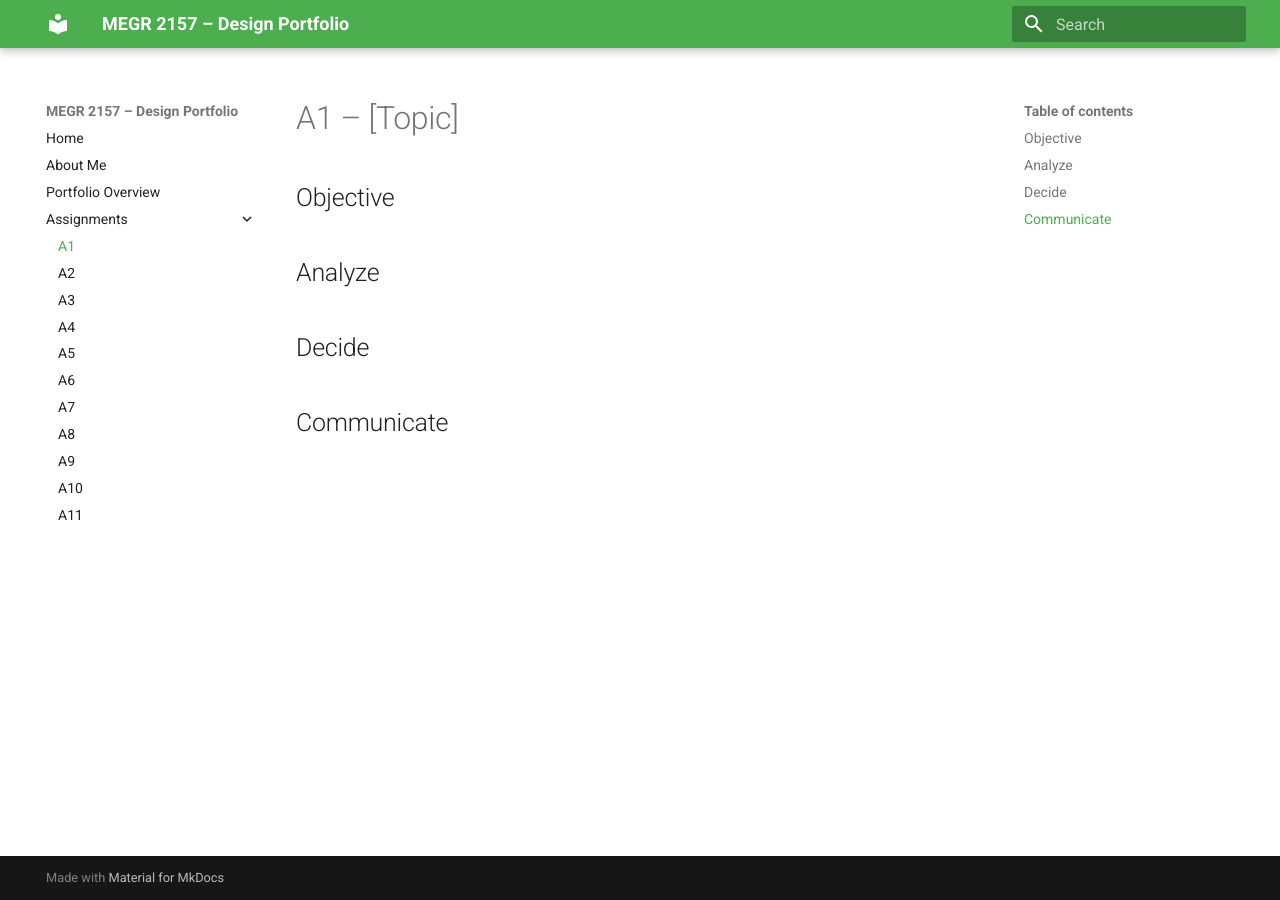
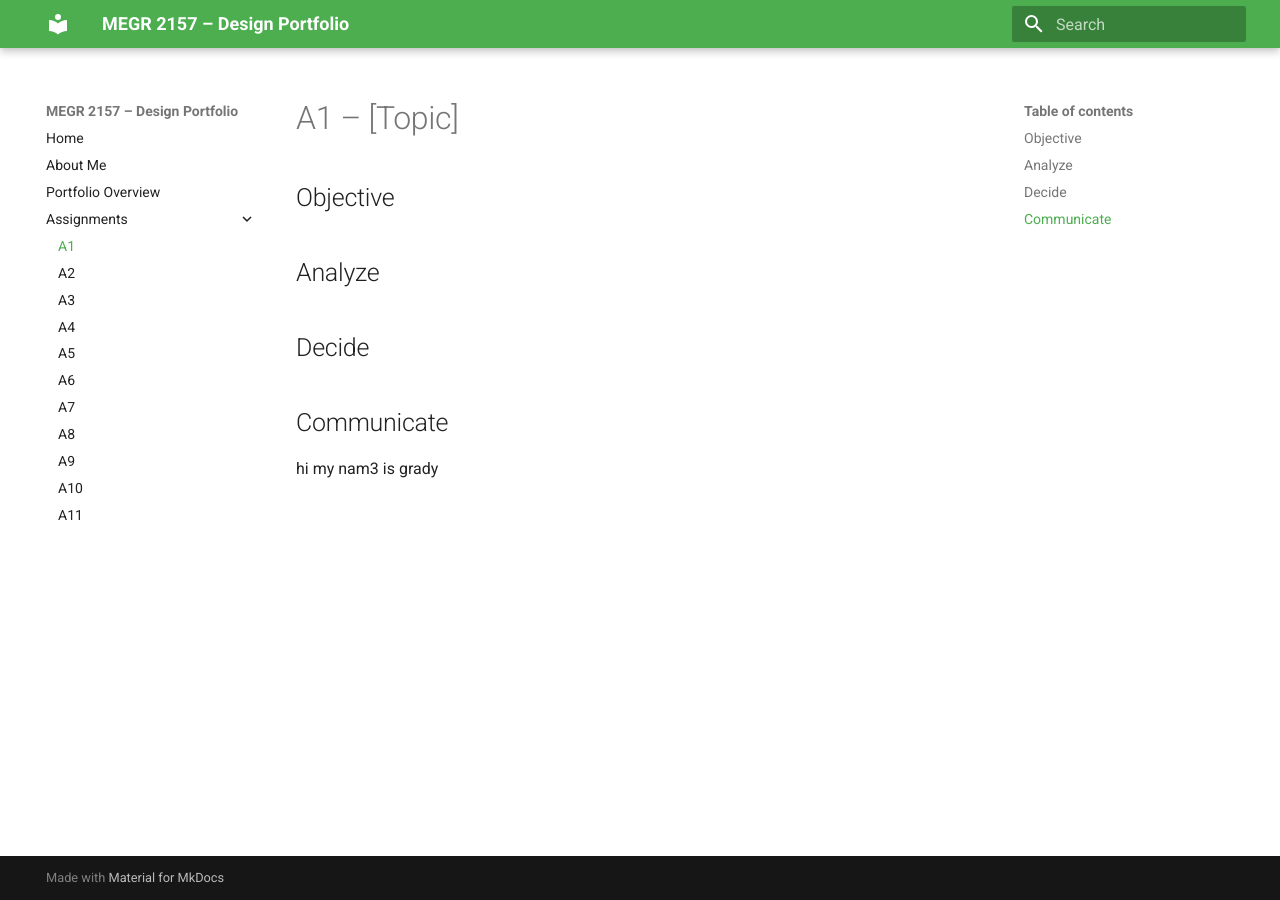
Before and after one commit to Grady-St/portfolio1, an MkDocs documentation site: the page built from docs/assignments/A01/index.md, in a window 1280 px wide. Built offline with MkDocs 1.6.1 and Material for MkDocs 9.7.7, drawn with Linux system fonts in a browser that asks for light colours.

Commit message:
Add introduction line to communication section

```diff
--- a/docs/assignments/A01/index.md
+++ b/docs/assignments/A01/index.md
@@ -10,3 +10,5 @@
 
 
 ## Communicate
+
+hi my nam3 is grady
```
